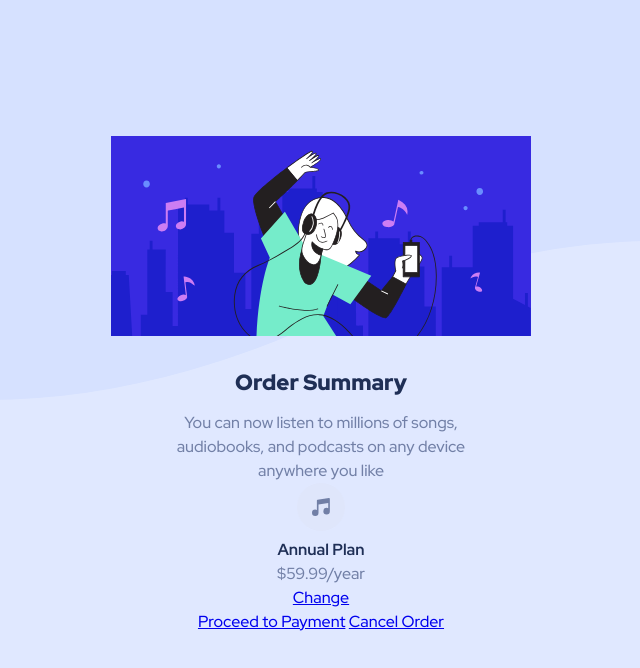
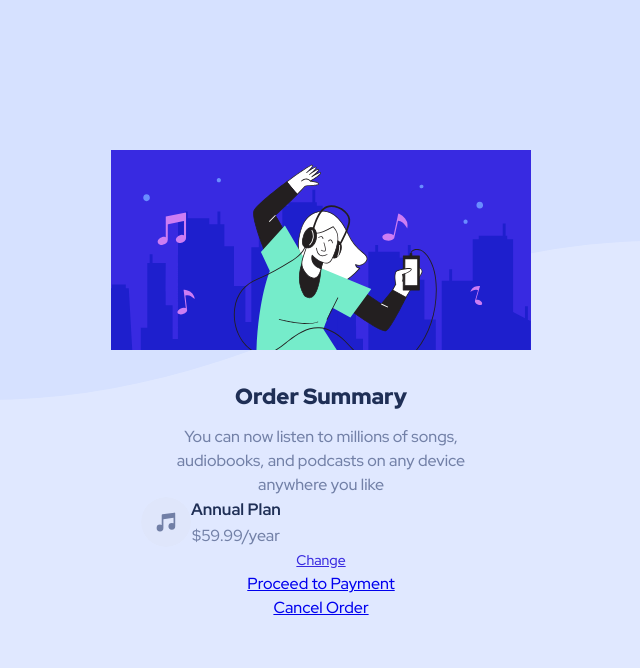
Before and after one commit to LuhTiberio/order-summary-component-main, a plain HTML site: page index.html in a window 1280 px wide. Shown: the whole page, without its empty margins (319-959 px from the left). Drawn offline with Linux system fonts and the light colour scheme.

Commit message:
Added more details about the esthetics on the action button

```diff
--- a/style.css
+++ b/style.css
@@ -57,3 +57,33 @@ h4 {
   font-weight: 900;
   margin-bottom: 1.2rem;
 }
+.order-details .item {
+  display: flex;
+}
+
+.order-details .item-img {
+  width: 5rem;
+  height: 5rem;
+  border-radius: 50%;
+}
+.order-details .item-name {
+  font-size: clamp(1.5rem, 3vw, 1.65rem);
+  margin-bottom: 3px;
+}
+.order-details .item-plan {
+  font-size: clamp(1.5rem, 3vw, 1.6rem);
+}
+
+.order-details .action {
+  font-size: clamp(1.3rem, 3vw, 1.4rem);
+  color: var(--clr-blue-4);
+}
+.order-details .action:hover {
+  text-decoration: none;
+}
+
+.action-buttons {
+  display: flex;
+  flex-direction: column;
+  align-items: center;
+}
```
